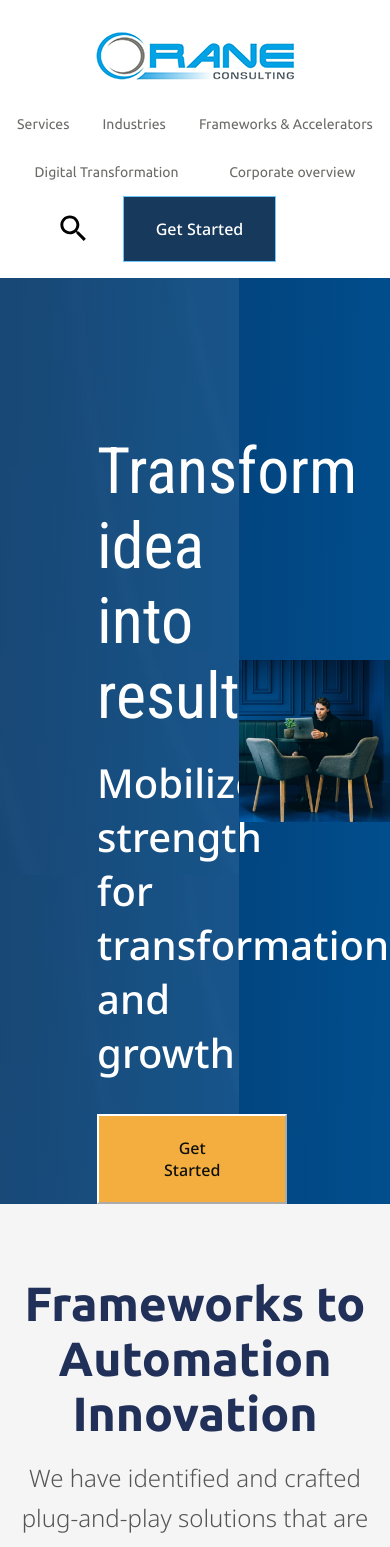
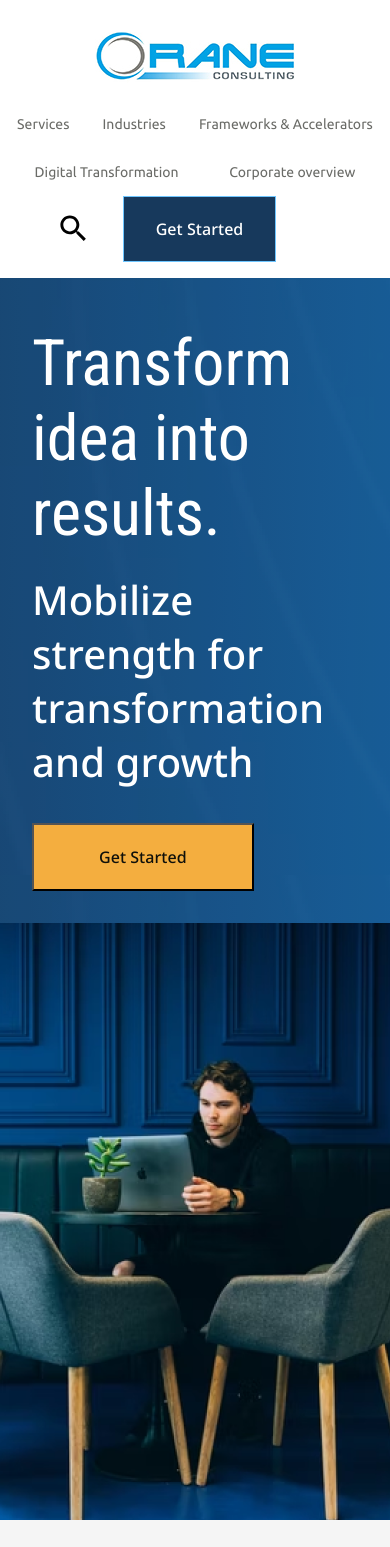
Before and after one commit to Andharikar9011/OraneConsFrontendDeploy, a React (Create React App) app: page / in a window 390 px wide. Shown: the top 1547 px of the page. Built offline with nearby package versions, Linux system fonts and the light colour scheme.

Commit message:
page1sec1 complete responsive

```diff
--- a/src/pages/Page1/Section_1/Section_1.jsx
+++ b/src/pages/Page1/Section_1/Section_1.jsx
@@ -5,10 +5,8 @@ function Section1() {
     <div className="section_1">
       <div className="sec1_leftpane">
         <h1>Transform idea into results.</h1>
-        <h3>
-          Mobilize strength for transformation <br /> and growth
-        </h3>
-        <button className="sec1_leftpane_button">Get Started</button>
+        <h3>Mobilize strength for transformation and growth</h3>
+        <button>Get Started</button>
       </div>
       <div className="sec1_rightpane">
         <img src="./page1/page1elem1cont2.png" alt="img" />
--- a/src/pages/Page1/Section_1/sec1_styles.css
+++ b/src/pages/Page1/Section_1/sec1_styles.css
@@ -3,66 +3,86 @@
 .section_1 {
   display: flex;
   background: linear-gradient(91.15deg, #033667 -3.07%, #014e8e 99.26%);
-  min-height: 37.3125rem;
+  width: 100%;
+  height: 597px;
 }
 
 .sec1_leftpane {
   background: url("../../../../public/page1/page1elem1cont1.png");
-  width: 61.4%;
-}
-.sec1_rightpane {
-  width: 38.6%;
-  display: flex;
-  justify-content: center;
-  align-items: center;
-}
-.sec1_rightpane img {
-  display: block;
-  min-height: 100%;
-  min-width: 100%;
-  object-fit: contain;
+  padding-left: 6.0625rem;
+  padding-top: 9.5rem;
+  padding-right: 5rem;
+  flex-grow: 1;
 }
 
 .sec1_leftpane h1 {
-  font-family: "Roboto Condensed", sans-serif;
+  width: 100%;
+  font-family: "Roboto Condensed";
   font-style: normal;
   font-weight: 500;
-  font-size: 64px;
-  line-height: 75px;
-  /* identical to box height */
-  padding-left: 6.0625rem;
-  padding-top: 9.75rem;
+  font-size: 4rem;
+  line-height: 4.6875rem;
   color: #ffffff;
 }
 
 .sec1_leftpane h3 {
+  margin-top: 1.375rem;
+  width: 100%;
   font-family: "Noto Sans";
   font-style: normal;
   font-weight: 400;
-  font-size: 40px;
-  line-height: 54px;
+  font-size: 2.5rem;
+  line-height: 3.375rem;
   letter-spacing: 0.0025em;
-  flex-shrink: 1;
-  padding-left: 6.0625rem;
-  padding-top: 1.375rem;
   color: #ffffff;
 }
 
-.sec1_leftpane_button {
+.sec1_leftpane button {
+  margin-top: 2.125rem;
   background: #f4ae3f;
   font-family: "Noto Sans";
-
   font-style: normal;
   font-weight: 500;
   font-size: 16px;
   line-height: 22px;
   letter-spacing: 0.0025em;
-  /* padding-left: 6.0625rem; */
+  color: #0f100a;
+  padding: 1.3125em 4.0625em;
+}
 
-  margin-top: 2.125rem;
-  padding: 1.31rem 4.063rem;
-  color: #0f100a;
-  border-color: white;
+@media screen and (max-width: 1200px) {
+  .sec1_leftpane {
+    padding-left: 2rem;
+    padding-top: 3rem;
+    padding-bottom: 2rem;
+  }
+  .sec1_leftpane h1 {
+    font-size: 3rem;
+  }
+  .sec1_leftpane h3 {
+    font-size: 1.75rem;
+  }
+}
 
-  margin-left: 6.0625rem;
+@media screen and (max-width: 950px) {
+  .section_1 {
+    flex-direction: column;
+    height: fit-content;
+  }
+  .sec1_leftpane {
+    padding-left: 2rem;
+    padding-top: 3rem;
+    padding-bottom: 2rem;
+  }
+  .sec1_leftpane h1 {
+    font-size: 4rem;
+  }
+  .sec1_leftpane h3 {
+    font-size: 2.5rem;
+  }
+  .sec1_rightpane {
+    display: flex;
+    justify-content: center;
+    align-items: center;
+  }
 }
```
